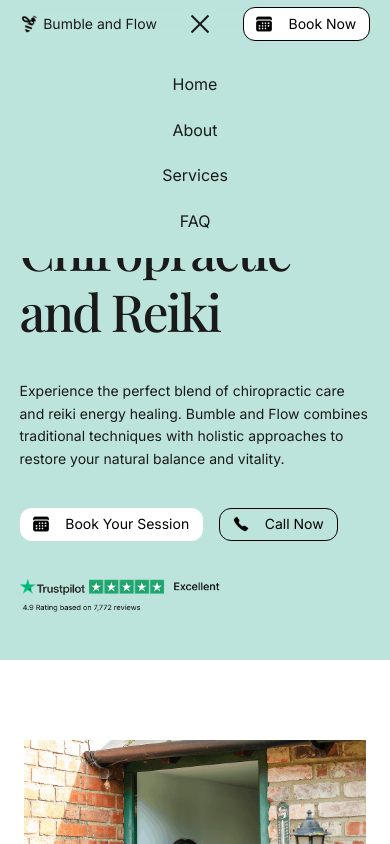
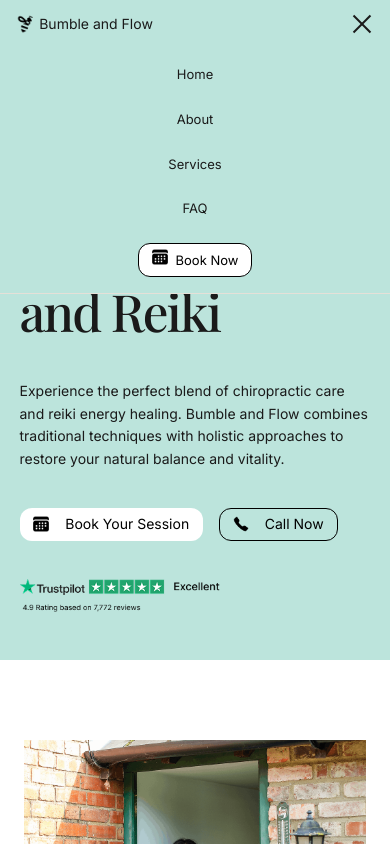
Before and after one commit to dehks346/website, a plain HTML site: page index.html in a window 390 px wide. Both pictures are taken after a click on the button "Open menu". Shown: the top 844 px of the page. Drawn offline with nearby package versions, Linux system fonts and the light colour scheme; a web font is replaced by a local one.

Commit message:
navbar ico

```diff
--- a/index.html
+++ b/index.html
@@ -6,7 +6,7 @@
   <meta name="description" content="Bumble and Flow - Holistic chiropractic care and reiki energy healing. Rosie Hitchcock combines traditional techniques with holistic approaches.">
   <title>Bumble and Flow | Chiropractic & Reiki</title>
   <link rel="stylesheet" href="styles.css">
-  <link rel="icon" type="image/x-icon" href="bee.ico">
+  <link rel="icon" type="image/x-icon" href="favicon.ico">
   <link rel="preconnect" href="https://fonts.googleapis.com">
   <link rel="preconnect" href="https://fonts.gstatic.com" crossorigin>
   <link href="https://fonts.googleapis.com/css2?family=Playfair+Display:ital,wght@0,400..900;1,400..900&display=swap" rel="stylesheet">
@@ -28,13 +28,14 @@
         <a href="about.html">About</a>
         <a href="services.html">Services</a>
         <a href="index.html#faq">FAQ</a>
+        <a href="booking.html" class="btn outline btn-primary mobile-only"><img src="booknow.png" class="btn-icon" alt="Book now button">Book Now</a>
       </nav>
       <button class="menu-toggle" aria-label="Open menu" aria-expanded="false">
         <span></span>
         <span></span>
         <span></span>
       </button>
-  <div class="nav-btns">
+    <div class="nav-btns desktop-only">
         <a href="booking.html" class="btn outline btn-primary"><img src="booknow.png" class="btn-icon" alt="Book now button">Book Now</a>
       </div>
     </div>
--- a/styles.css
+++ b/styles.css
@@ -286,11 +286,10 @@
   top: 0;
   z-index: 100;
   background: #bce4dcbe;
+  -webkit-backdrop-filter: blur(10px);
   backdrop-filter: blur(10px);
   border-bottom: 1px solid var(--border);
-
 }
-
 
 .header-container{
   margin-left: auto;
@@ -303,6 +302,7 @@
   align-items: center;
   justify-content: space-between;
   height: 48px;
+  padding: 0 16px;
 }
 
 .logo {
@@ -369,15 +369,13 @@
   transform: translateY(-8px) rotate(-45deg);
 }
 
-
-
 .nav {
   position: absolute;
   left: 50%;
   transform: translateX(-50%);
   display: flex;
   align-items: center;
-    gap: 5rem;
+  gap: clamp(1rem, 5vw, 5rem);
 }
 
 .navbar-text a{
@@ -404,10 +402,101 @@
   width: 100%;
 }
 
-
 .nav-btns {
   display: flex;
   gap: 0.75rem;
+}
+
+body.menu-open {
+  overflow: hidden;
+}
+
+.mobile-only {
+  display: none;
+}
+
+.desktop-only {
+  display: flex;
+}
+
+@media (max-width: 768px) {
+  .mobile-only {
+    display: block;
+  }
+
+  .desktop-only {
+    display: none;
+  }
+
+  .menu-toggle {
+    display: block;
+  }
+
+  .nav {
+    display: none;
+  }
+
+  .nav.nav-open {
+    display: flex;
+    flex-direction: column;
+    align-items: center;
+    gap: clamp(1rem, 10vw, 1.5rem);
+    position: fixed;
+    top: 48px;
+    left: 0;
+    right: 0;
+    transform: none;
+    background: #bce4dcbe;
+    -webkit-backdrop-filter: blur(10px);
+    backdrop-filter: blur(10px);
+    border-bottom: 1px solid var(--border);
+    padding: 1rem 0;
+    z-index: 99;
+  }
+}
+
+.header {
+  position: sticky;
+  top: 0;
+  z-index: 100;
+  background: #bce4dc;
+  border-bottom: 1px solid var(--border);
+}
+
+@media (max-width: 768px) {
+  .mobile-only {
+    display: block;
+  }
+
+  .desktop-only {
+    display: none;
+  }
+
+  .menu-toggle {
+    display: block;
+  }
+
+  .nav {
+    display: none;
+  }
+
+  .nav.nav-open {
+    display: flex;
+    flex-direction: column;
+    align-items: center;
+    gap: clamp(1rem, 10vw, 1.5rem);
+    position: fixed;
+    top: 48px;
+    left: 0;
+    right: 0;
+    transform: none;
+    background: #bce4dc;
+    border-bottom: 1px solid var(--border);
+    padding: 1rem 0;
+    z-index: 99;
+    isolation: isolate;
+    overflow: hidden;
+  }
 }
 
   .card-btn {
@@ -1380,77 +1469,6 @@
     display: none;
   }
 
-  .header-container {
-    padding: 0 1.25rem;
-  }
-
-  .menu-toggle {
-    display: block;
-    background: none;
-    border: none;
-    font-size: 1.6rem;
-    cursor: pointer;
-  }
-
-  /* kill desktop centering */
-  .nav {
-    position: fixed;
-    left: 0;
-    right: 0;
-    top: 48px;
-    transform: none;
-    display: none;
-    flex-direction: column;
-    gap: 1.25rem;
-    padding: 1.5rem;
-    background: #BCE4DC;
-    z-index: 99;
-  }
-
-  .nav.nav-open {
-    display: flex;
-  }
-
-  .nav a {
-    font-size: 16px;
-  }
-
-  .menu-toggle {
-    display: block;
-  }
-
-  /* kill desktop centering */
-  .nav {
-    position: fixed;
-    inset: 48px 0 auto 0; /* safer than top/left */
-    transform: none;
-    display: flex;
-    flex-direction: column;
-    gap: 1.25rem;
-    padding: 1.5rem;
-    background: #BCE4DC;
-
-    /* animation */
-    opacity: 0;
-    pointer-events: none;
-    transition: opacity .2s ease;
-  }
-
-  .nav-open {
-    opacity: 1;
-    pointer-events: auto;
-  }
-
-  .nav a {
-    font-size: 16px;
-  }
-
-  /* prevent layout jump */
-  body.menu-open {
-    overflow: hidden;
-    position: fixed;
-    width: 100%;
-  }
 
 
   .about-grid{
```
Also changed, not shown: favicon.ico (renamed from bee.ico). Lines whose indentation alone changed are shown as unchanged.
